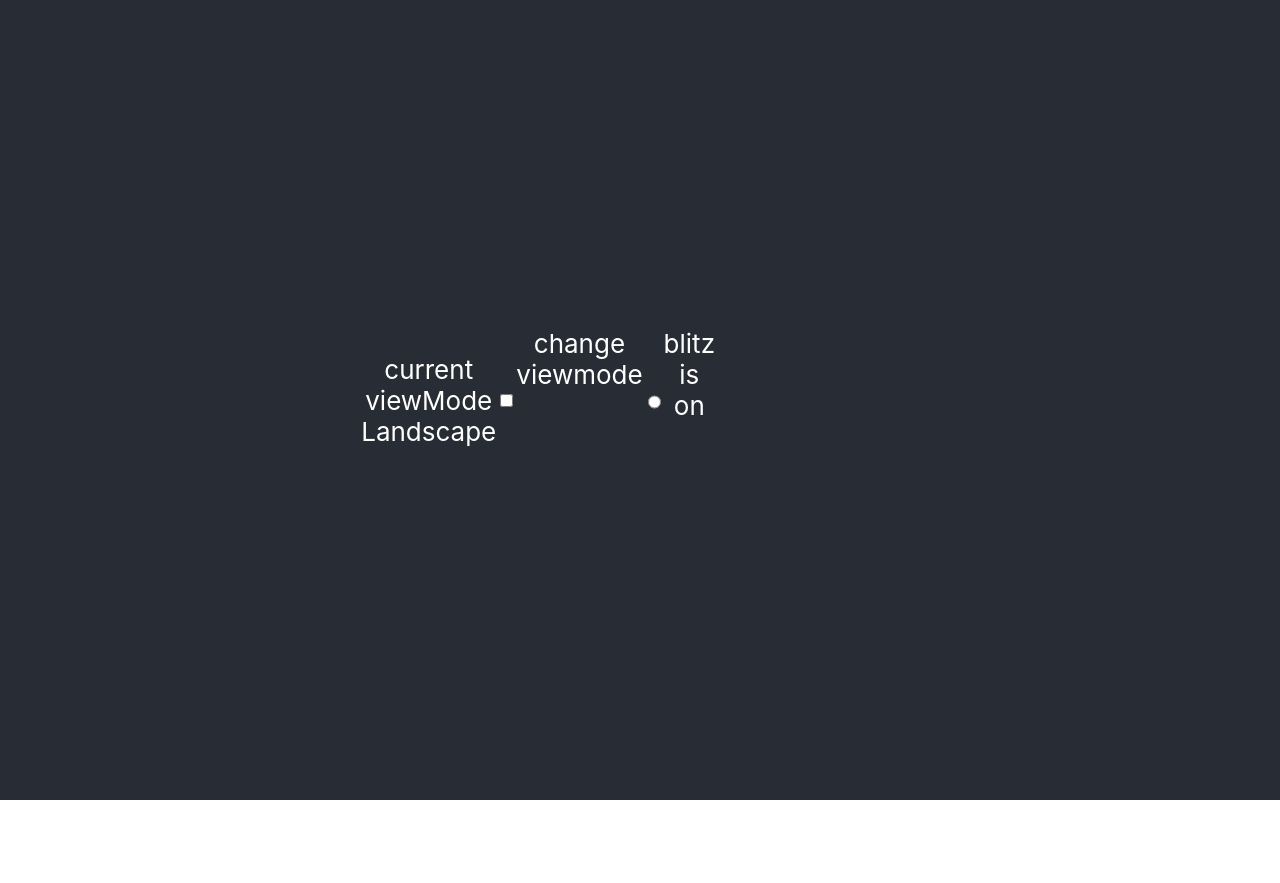
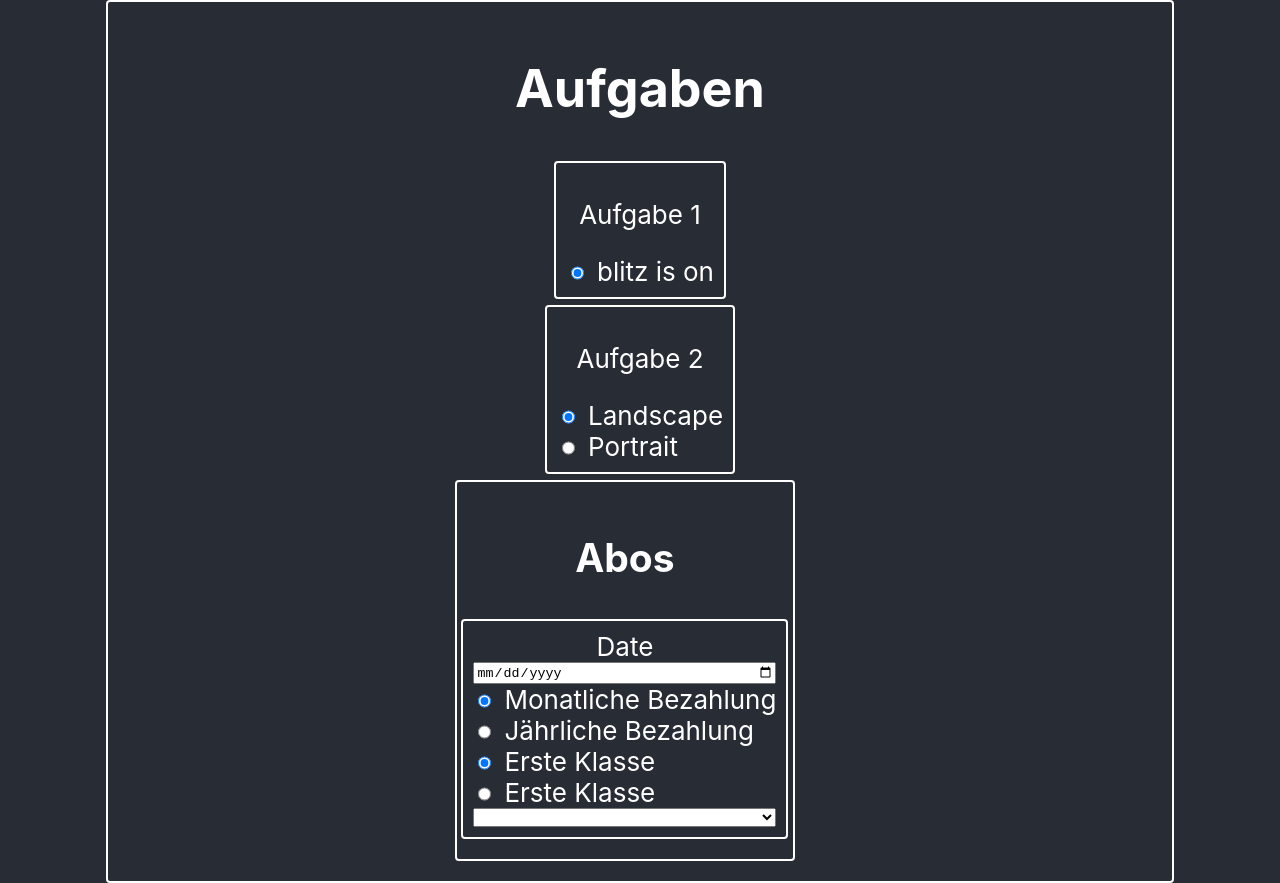
Before and after one commit to phillipSmach95/lernkontrolle, a React (Create React App) app: page / in a window 1280 px wide. Before the commit the page ends 800 px from the top, so only its background shows below. Built offline with nearby package versions, Linux system fonts and the light colour scheme.

Commit message:
categorys missing

```diff
--- a/src/App.css
+++ b/src/App.css
@@ -36,9 +36,54 @@
     transform: rotate(360deg);
   }
 }
+.container{
+  display: grid;
+
+  justify-content: center;
+
+  gap: 6px;
+  width: 80%;
+  padding: 20PX;
+  border-color: white;
+  border-style: solid;
+  border-width: 2px;
+  border-radius: 4px;
+}
 .form-div{
+  display: grid;
+
+  justify-self: center;
+
+  width: max-content;
+  padding: 10PX;
+  border-color: white;
+  border-style: solid;
+  border-width: 2px;
+  border-radius: 4px;
+}
+.radio-group{
   display: flex;
-  flex-flow: row-reverse;
-  justify-content: space-between;
-  width: 150px;
+  flex-direction: row-reverse;
+  justify-content: left;
+  width: fit-content;
+  gap: 10px;
 }
+.date-group{
+  display: flex;
+  flex-direction: row-reverse;
+  justify-content: left;
+  gap: 10px;
+}
+
+
+.radio-group input[type=radio]:checked + label{
+  font-weight: bold;
+}
+
+.radio-group input[type=radio] + label{
+  display: flex;
+  flex-direction: row;
+  justify-content: left;
+  gap: 10px;
+
+}
--- a/src/App.js
+++ /dev/null
@@ -1,36 +0,0 @@
-import './App.css';
-import { useState } from 'react';
-
-function App() {
-  const [blitzOn, setBlitzOn] = useState('blitz is on');
-  const [viewMode, setViewMode] = useState('Landscape');
-  const [isBlitzToggled, setIsBlitztoggled] = useState(false);
-  const [isViewChangeToggled, setIsViewChangeToggled] = useState(false);
-
-  const blitzOnOrOff = ()=>{
-    setIsBlitztoggled(!isBlitzToggled);
-    isBlitzToggled ? setBlitzOn('blitz is on') : setBlitzOn('blitz is off')
-  }
-  const landscapeOrPortrait = ()=>{
-    setIsViewChangeToggled(!isViewChangeToggled);
-    isViewChangeToggled ? setViewMode('Landscape') : setViewMode('Portrait')
-  }
-
-  return (
-    <>
-    <div className="App">
-      <header className="App-header">
-        <div className='form-div'>
-          <label htmlFor='radio' >{blitzOn}</label>
-          <input type='radio' id='radio' onClick={()=>blitzOnOrOff()} checked={isBlitzToggled} />
-          <label htmlFor='radio' >change viewmode</label>
-          <input type='checkbox' id='radio' onClick={()=>landscapeOrPortrait()} checked={isViewChangeToggled} />
-          <p>current viewMode {viewMode}</p>
-        </div>
-      </header>
-    </div>
-    </>
-  );
-}
-
-export default App;
--- /dev/null
+++ b/src/App.jsx
@@ -0,0 +1,177 @@
+import "./App.css";
+import { useState } from "react";
+
+function App() {
+  const [blitzOn, setBlitzOn] = useState("blitz is on");
+  const [date, setDate] = useState(new Date());
+  const [selectedStyle, setSelectedStyle] = useState("");
+  const [isAdultSelected, setIsAdultSelected] = useState(true);
+  const [isJuniorSelected, setIsJuniorSelected] = useState(false);
+  const [isKidSelected, setIsKidSelected] = useState(false);
+  const [isSenjorSelected, setIsSenjorSelected] = useState(false);
+  const [isStudentSelected, setIsstudentSelected] = useState(false);
+
+  const [isBlitzToggled, setIsBlitztoggled] = useState(true);
+  const [isFirstclassToggled, setIsFirstclassToggled] = useState(true);
+  const [isSecondclassToggled, setIsSecondclassToggled] = useState(false);
+  const [isLandscapeToggled, setIsLandscapeToggled] = useState(true);
+  const [isPortraitToggled, setIsPortraitToggled] = useState(false);
+  const [isMonthlyToggled, setIsMonthlyToggled] = useState(true);
+  const [isYearlyToggled, setIsYearlyToggled] = useState(false);
+
+  const priceObjectsGA = [
+    {label: "Erwachsene 25-64/65 Jahre",        priceMntCls1: 545, priceMntCls2: 340, priceYearCls1: 6300, priceYearCls2: 2860},
+    {label: "Senior ab 64/65 Jahre",            priceMntCls1: 430, priceMntCls2: 240, priceYearCls1: 4840, priceYearCls2: 2880},
+    {label: "Junior 16-25 Jahre",               priceMntCls1: 405, priceMntCls2: 245, priceYearCls1: 4520, priceYearCls2: 2650},
+    {label: "Junior Studierende 25-30 Jahre",   priceMntCls1: 405, priceMntCls2: 245, priceYearCls1: 4520, priceYearCls2: 2650},
+    {label: "Reisende mit Behinderung",         priceMntCls1: 355, priceMntCls2: 225, priceYearCls1: 4050, priceYearCls2: 2480},
+    {label: "Kind 6-16 Jahre",                  priceMntCls1: 250, priceMntCls2: 160, priceYearCls1: 2760, priceYearCls2: 1645},
+    {label: "Duo Partner",                      priceMntCls1: 380, priceMntCls2: 245, priceYearCls1: 4340, priceYearCls2: 2700},
+    {label: "Familia Kind 6-16 Jahre",          priceMntCls1: 250, priceMntCls2: 75,  priceYearCls1: 2760, priceYearCls2: 680},
+    {label: "Familia Jugend 16-25 Jahre",       priceMntCls1: 255, priceMntCls2: 95,  priceYearCls1: 2790, priceYearCls2: 925},
+    {label: "Familia Partner",                  priceMntCls1: 310, priceMntCls2: 200, priceYearCls1: 3520, priceYearCls2: 2180},
+];
+
+  const blitzOnOrOff = () => {
+    setIsBlitztoggled(!isBlitzToggled);
+    isBlitzToggled ? setBlitzOn("blitz is off") : setBlitzOn("blitz is on");
+  };
+  const onLandscapeClick = () => {
+    if (!isLandscapeToggled){
+      setIsLandscapeToggled(!isLandscapeToggled);
+      setIsPortraitToggled(!isPortraitToggled);
+    }
+  };
+  const onPortraitClick = () => {
+    if (!isPortraitToggled){
+      setIsPortraitToggled(!isPortraitToggled);
+      setIsLandscapeToggled(!isLandscapeToggled)
+    }
+  };
+  const onMonthlyClick = () => {
+    if(!isMonthlyToggled){
+      setIsYearlyToggled(!isYearlyToggled);
+      setIsMonthlyToggled(!isMonthlyToggled);
+    }
+  };
+
+  const onYearlyClick = () => {
+    if(!isYearlyToggled){
+      setIsYearlyToggled(!isYearlyToggled);
+      setIsMonthlyToggled(!isMonthlyToggled);
+    }
+  };
+  const onFirstclassClick = () => {
+    if(!isFirstclassToggled){
+      setIsFirstclassToggled(!isFirstclassToggled);
+      setIsSecondclassToggled(!isSecondclassToggled);
+    }
+  };
+  const onSecondclassClick = () => {
+    if(!isSecondclassToggled){
+      setIsFirstclassToggled(!isFirstclassToggled);
+      setIsSecondclassToggled(!isSecondclassToggled);
+    }
+  };
+
+
+  return (
+    <>
+      <div className="App">
+        <header className="App-header">
+          <div className="container">
+            <h1>Aufgaben</h1>
+            <div className="form-div">
+              <p>Aufgabe 1</p>
+              <label
+                htmlFor="flash"
+                className="radio-group "
+              >
+                {blitzOn}
+                <input
+                  type="radio"
+                  id="flash"
+                  onClick={() => blitzOnOrOff()}
+                  checked={isBlitzToggled}
+                />
+              </label>
+            </div>
+            <div className="form-div">
+              <p>Aufgabe 2</p>
+              <label
+                htmlFor="landscape"
+                className="radio-group"
+              >
+                Landscape
+                <input
+                  type="radio"
+                  id="landscape"
+                  onClick={() => onLandscapeClick()}
+                  checked={isLandscapeToggled}
+                />
+              </label>
+              <label
+                htmlFor="portrait"
+                className="radio-group"
+              >
+                Portrait
+                <input
+                  type="radio"
+                  id="portrait"
+                  onClick={() => onPortraitClick()}
+                  checked={isPortraitToggled}
+                />
+              </label>
+            </div>
+            <div className="container">
+              <h2>Abos</h2>
+              <div className="form-div">
+                <label htmlFor="date">Date</label>
+                <input
+                  type="date"
+                  name="date"
+                  id="date"
+                  value={date}
+                  onInput={(e) => setDate(e.target.value)}
+                />
+                <label htmlFor="month" className="radio-group">
+                  Monatliche Bezahlung
+                  <input
+                    type="radio"
+                    name="month"
+                    id="month"
+                    checked={isMonthlyToggled}
+                    onClick={() => onMonthlyClick()}
+                  />
+                </label>
+                <label htmlFor="year" className="radio-group">
+                  Jährliche Bezahlung
+                  <input
+                    type="radio"
+                    name="year"
+                    id="year"
+                    checked={isYearlyToggled}
+                    onClick={() => onYearlyClick()}
+                  />
+                </label>
+                <label htmlFor="firstclass" className="radio-group">
+                  Erste Klasse
+                  <input type="radio" name="firstclass" id="firstclass" checked={isFirstclassToggled} onClick={()=>onFirstclassClick()} />
+                </label>
+                <label htmlFor="secondclass" className="radio-group">
+                  Erste Klasse
+                  <input type="radio" name="secondclass" id="secondclass" checked={isSecondclassToggled} onClick={()=>onSecondclassClick()} />
+                </label>
+                <select name="category" id="category">
+
+                </select>
+              </div>
+            </div>
+          </div>
+        </header>
+      </div>
+    </>
+  );
+}
+
+export default App;
```
